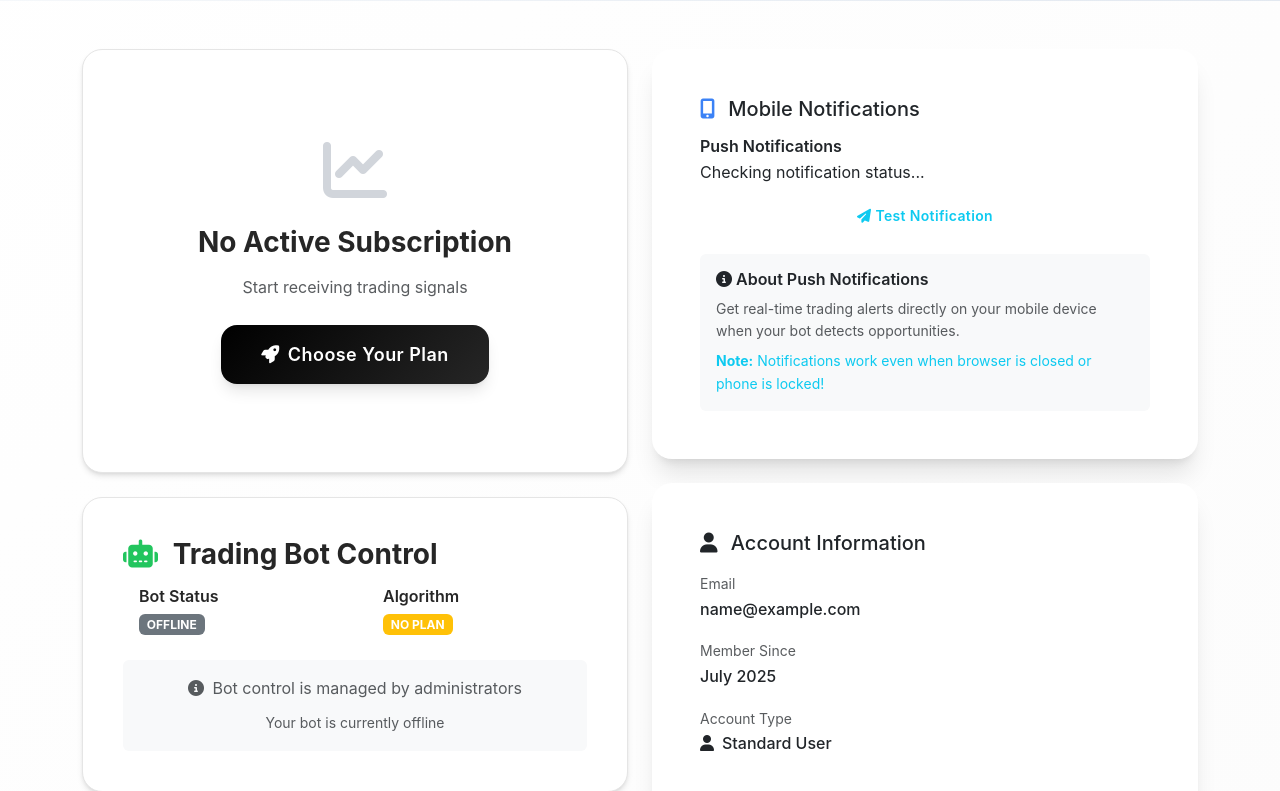
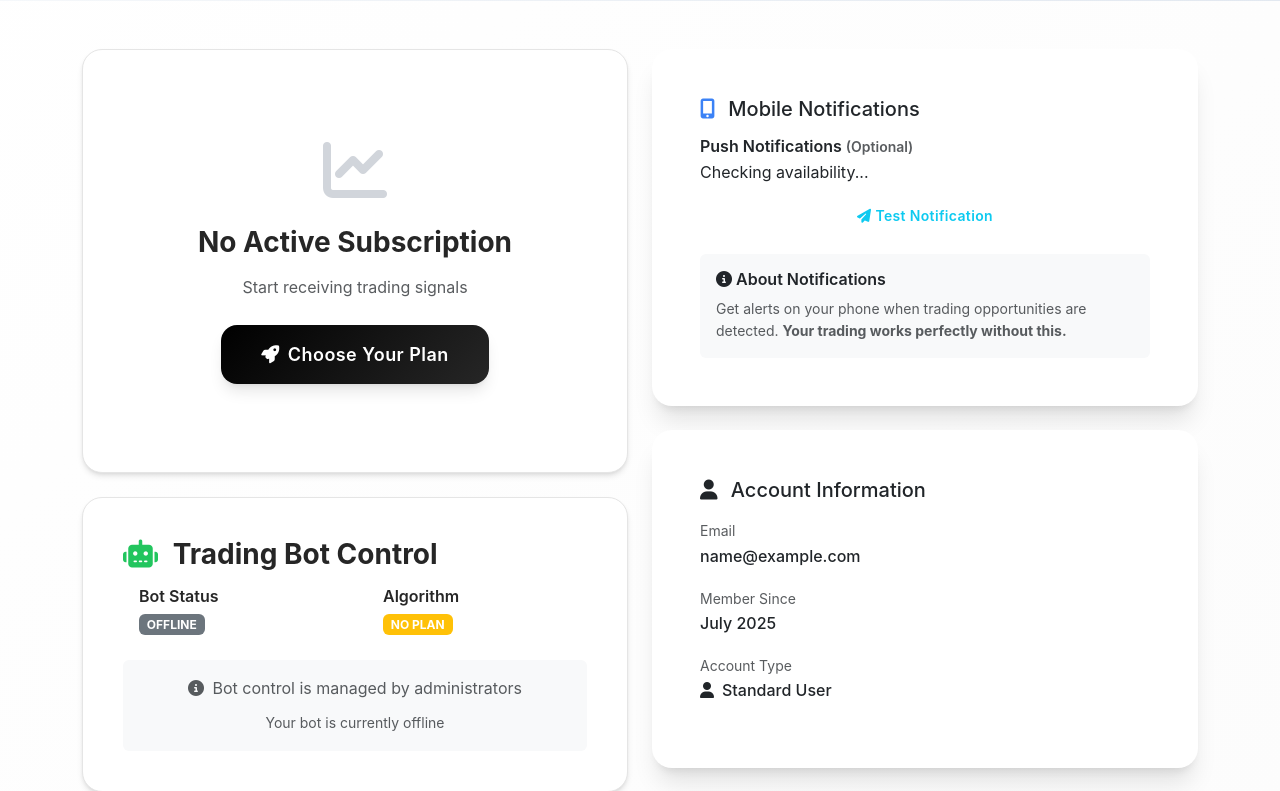
Before and after one commit to coleisa/MalachiteBionics, a Flask app: page /dashboard in a window 1280 px wide. Shown: the part 292-1083 px from the top of the page. Run offline with Flask 3, Linux system fonts and the light colour scheme; the visitor is signed in with stand-in values (Sample User, id 1); data comes from the database, SQL or seed files in the repository; data that the repository does not hold is empty; some libraries are stand-ins or nearby versions.

Commit message:
Update dashboard.html

```diff
--- a/MalachiteBionics/templates/dashboard.html
+++ b/MalachiteBionics/templates/dashboard.html
@@ -346,8 +346,8 @@
                         <div class="mb-3">
                             <div class="d-flex align-items-center justify-content-between mb-2">
                                 <div>
-                                    <h6 class="fw-semibold mb-1">Push Notifications</h6>
-                                    <span id="notification-status" class="status-disabled">Checking notification status...</span>
+                                    <h6 class="fw-semibold mb-1">Push Notifications <small class="text-muted">(Optional)</small></h6>
+                                    <span id="notification-status" class="status-disabled">Checking availability...</span>
                                 </div>
                             </div>
 
@@ -370,13 +370,10 @@
 
                         <div class="mt-3 p-3 bg-light rounded">
                             <h6 class="fw-semibold mb-2">
-                                <i class="fas fa-info-circle me-1"></i>About Push Notifications
+                                <i class="fas fa-info-circle me-1"></i>About Notifications
                             </h6>
-                            <p class="small text-muted mb-2">
-                                Get real-time trading alerts directly on your mobile device when your bot detects opportunities.
-                            </p>
-                            <p class="small text-info mb-0">
-                                <strong>Note:</strong> Notifications work even when browser is closed or phone is locked!
+                            <p class="small text-muted mb-0">
+                                Get alerts on your phone when trading opportunities are detected. <strong>Your trading works perfectly without this.</strong>
                             </p>
                         </div>
 
@@ -391,6 +388,30 @@
                             <button class="btn btn-sm btn-outline-warning mt-2" onclick="copyDebugInfo()">
                                 <i class="fas fa-copy me-1"></i>Copy Debug Info
                             </button>
+                        </div>
+
+                        <!-- iPhone/In-App Browser Instructions -->
+                        <div class="mt-3 p-3 bg-info bg-opacity-10 rounded" id="iphone-instructions" style="display: none;">
+                            <h6 class="fw-semibold mb-2">
+                                <i class="fas fa-mobile-alt me-1"></i>Want Mobile Alerts?
+                            </h6>
+                            <p class="small mb-2">For mobile push notifications, open this site in:</p>
+                            <div class="row g-2 mb-3">
+                                <div class="col-6">
+                                    <button class="btn btn-sm btn-outline-primary w-100" onclick="openInSafari()">
+                                        <i class="fas fa-external-link-alt me-1"></i>Safari
+                                    </button>
+                                </div>
+                                <div class="col-6">
+                                    <button class="btn btn-sm btn-outline-success w-100" onclick="copyWebsiteUrl()">
+                                        <i class="fas fa-copy me-1"></i>Copy Link
+                                    </button>
+                                </div>
+                            </div>
+                            <p class="small text-muted mb-0">
+                                <i class="fas fa-check-circle me-1"></i>
+                                Your trading works great here! This is just for convenience.
+                            </p>
                         </div>
                     </div>
                 </div>
@@ -612,8 +633,11 @@ let pushManager = null;
 document.addEventListener('DOMContentLoaded', async () => {
     // Debug: Log browser info for troubleshooting
     const isMobile = /Android|webOS|iPhone|iPad|iPod|BlackBerry|IEMobile|Opera Mini/i.test(navigator.userAgent);
-    const isChrome = /Chrome/i.test(navigator.userAgent) && !/Edg/i.test(navigator.userAgent);
+    const isChrome = /Chrome/i.test(navigator.userAgent) && !/Edg/i.test(navigator.userAgent) && !/GSA/i.test(navigator.userAgent);
     const isEdge = /Edg/i.test(navigator.userAgent);
+    const isGoogleApp = /GSA/i.test(navigator.userAgent);
+    const isSafari = /Safari/i.test(navigator.userAgent) && !/Chrome/i.test(navigator.userAgent) && !/GSA/i.test(navigator.userAgent);
+    const isInAppBrowser = /GSA|FBAN|FBAV|Instagram|LinkedIn|Twitter/i.test(navigator.userAgent);
     const hasServiceWorker = 'serviceWorker' in navigator;
     const hasPushManager = 'PushManager' in window;
     const hasNotifications = 'Notification' in window;
@@ -624,6 +648,9 @@ document.addEventListener('DOMContentLoaded', async () => {
         isMobile,
         isChrome,
         isEdge,
+        isGoogleApp,
+        isSafari,
+        isInAppBrowser,
         hasServiceWorker,
         hasPushManager,
         hasNotifications,
@@ -638,8 +665,9 @@ document.addEventListener('DOMContentLoaded', async () => {
 
     // Populate debug information
     debugInfo.innerHTML = `
-        <div><strong>Browser:</strong> ${isChrome ? 'Chrome' : isEdge ? 'Edge' : 'Other'}</div>
+        <div><strong>Browser:</strong> ${isGoogleApp ? 'Google App' : isChrome ? 'Chrome' : isEdge ? 'Edge' : isSafari ? 'Safari' : 'Other'}</div>
         <div><strong>Mobile:</strong> ${isMobile ? 'Yes' : 'No'}</div>
+        <div><strong>In-App Browser:</strong> ${isInAppBrowser ? 'Yes (Limited Features)' : 'No'}</div>
         <div><strong>HTTPS:</strong> ${isHTTPS ? 'Yes' : 'No'}</div>
         <div><strong>Service Worker:</strong> ${hasServiceWorker ? 'Supported' : 'Not Supported'}</div>
         <div><strong>Push Manager:</strong> ${hasPushManager ? 'Available' : 'Not Available'}</div>
@@ -655,10 +683,14 @@ document.addEventListener('DOMContentLoaded', async () => {
 
         if (isChrome && isMobile) {
             document.getElementById('notification-status').textContent = 'Chrome mobile needs HTTPS - site must be secure for notifications';
+        } else if (isGoogleApp) {
+            document.getElementById('notification-status').textContent = 'Not available in search app';
+        } else if (isInAppBrowser) {
+            document.getElementById('notification-status').textContent = 'Not available in this browser';
         } else if (isChrome) {
-            document.getElementById('notification-status').textContent = 'Chrome needs HTTPS for notifications - contact support';
+            document.getElementById('notification-status').textContent = 'Chrome needs secure connection';
         } else {
-            document.getElementById('notification-status').textContent = 'HTTPS required for mobile notifications';
+            document.getElementById('notification-status').textContent = 'Secure connection required';
         }
         document.getElementById('notification-status').className = 'status-error';
         document.getElementById('debug-panel').style.display = 'block'; // Show debug panel
@@ -673,6 +705,10 @@ document.addEventListener('DOMContentLoaded', async () => {
 
         if (isMobile && isChrome) {
             document.getElementById('notification-status').textContent = 'Chrome mobile detected - try updating Chrome or check site permissions';
+        } else if (isGoogleApp) {
+            document.getElementById('notification-status').textContent = 'Google App detected - please open website in Safari or Chrome browser';
+        } else if (isInAppBrowser) {
+            document.getElementById('notification-status').textContent = 'In-app browser detected - please open website in Safari or Chrome browser';
         } else if (isMobile) {
             document.getElementById('notification-status').textContent = 'Try Chrome, Safari, or Edge for mobile notifications';
         } else if (isEdge) {
@@ -682,6 +718,11 @@ document.addEventListener('DOMContentLoaded', async () => {
         }
         document.getElementById('notification-status').className = 'status-error';
         document.getElementById('debug-panel').style.display = 'block'; // Show debug panel
+
+        // Show iPhone instructions for Google App users
+        if (isGoogleApp || (isInAppBrowser && /iPhone|iPad|iPod/i.test(navigator.userAgent))) {
+            document.getElementById('iphone-instructions').style.display = 'block';
+        }
         return;
     }
 
@@ -692,6 +733,10 @@ document.addEventListener('DOMContentLoaded', async () => {
 
         if (isMobile && isChrome) {
             document.getElementById('notification-status').textContent = 'Chrome mobile - notifications may be disabled in site settings';
+        } else if (isGoogleApp) {
+            document.getElementById('notification-status').textContent = 'Google App has limited features - open website in Safari or Chrome for notifications';
+        } else if (isInAppBrowser) {
+            document.getElementById('notification-status').textContent = 'In-app browser has limited features - open website in Safari or Chrome';
         } else if (isMobile) {
             document.getElementById('notification-status').textContent = 'Try Chrome, Safari, or Edge for mobile notifications';
         } else if (isEdge) {
@@ -768,12 +813,12 @@ document.addEventListener('DOMContentLoaded', async () => {
                 document.getElementById('debug-panel').style.display = 'block'; // Show debug panel
             }
         } else {
-            document.getElementById('notification-status').textContent = 'Server configuration error';
+            document.getElementById('notification-status').textContent = 'Not available';
             document.getElementById('notification-status').className = 'status-error';
         }
     } catch (error) {
         console.error('Failed to initialize notifications:', error);
-        document.getElementById('notification-status').textContent = 'Connection error: ' + error.message;
+        document.getElementById('notification-status').textContent = 'Not available';
         document.getElementById('notification-status').className = 'status-error';
     }
 });
@@ -820,7 +865,7 @@ async function enableNotifications() {
                 throw new Error('Failed to save subscription');
             }
         } else {
-            showAlert('Please allow notifications in your browser settings', 'error');
+            showAlert('Browser permission needed', 'error');
         }
     } catch (error) {
         console.error('Failed to enable notifications:', error);
@@ -921,5 +966,42 @@ Timestamp: ${new Date().toISOString()}`;
         document.body.removeChild(textArea);
     }
 }
+
+function openInSafari() {
+    // For iOS, this will attempt to open the URL in Safari
+    const currentUrl = window.location.href;
+    // iOS Safari URL scheme
+    window.location.href = `safari://${currentUrl.replace('https://', '')}`;
+
+    // Fallback: show instructions
+    setTimeout(() => {
+        showAlert('If Safari didn\'t open, try: Share button → "Open in Safari"', 'info');
+    }, 1000);
+}
+
+function copyWebsiteUrl() {
+    const currentUrl = window.location.href;
+
+    if (navigator.clipboard) {
+        navigator.clipboard.writeText(currentUrl).then(() => {
+            showAlert('Website URL copied! Paste in Safari or Chrome app', 'success');
+        }).catch(() => {
+            showAlert('Could not copy URL', 'error');
+        });
+    } else {
+        // Fallback for older browsers
+        const textArea = document.createElement('textarea');
+        textArea.value = currentUrl;
+        document.body.appendChild(textArea);
+        textArea.select();
+        try {
+            document.execCommand('copy');
+            showAlert('Website URL copied! Paste in Safari or Chrome app', 'success');
+        } catch (err) {
+            showAlert('Could not copy URL', 'error');
+        }
+        document.body.removeChild(textArea);
+    }
+}
 </script>
 {% endblock %}
```
